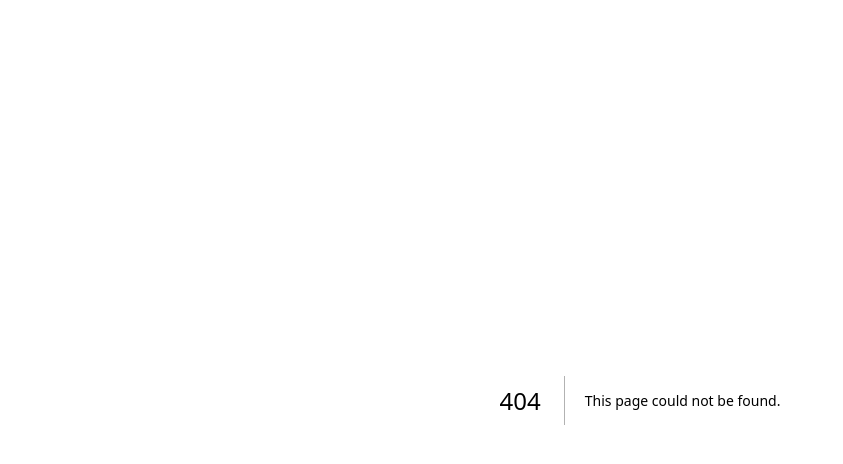
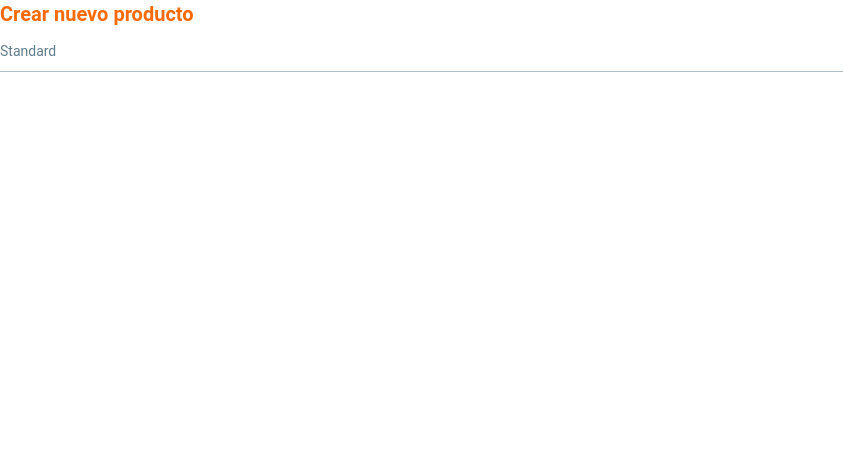
Before and after one commit to deep-skill/deep-pharma-web, a Next.js app: page /create-product in a window 1280 px wide. Before the commit this address had no page. Shown: the top 464 px of the page, without its empty margins (0-843 px from the left). Built offline with nearby package versions, Linux system fonts and the light colour scheme.

Commit message:
add: create-product starting screen

```diff
--- /dev/null
+++ b/app/create-product/page.tsx
@@ -0,0 +1,20 @@
+import React from 'react';
+
+const page = () => {
+  return (
+    <section>
+      <h1 className="text-xl font-bold text-orange">Crear nuevo producto</h1>
+      <div className="relative h-11 w-full min-w-[200px]">
+        <input
+          placeholder="placeholder"
+          className="peer h-full w-full border-b border-blue-gray-200 bg-transparent pt-4 pb-1.5 font-sans text-sm font-normal text-blue-gray-700 outline outline-0 transition-all placeholder-shown:border-blue-gray-200 focus:border-gray-500 focus:outline-0 disabled:border-0 disabled:bg-blue-gray-50 placeholder:opacity-0 focus:placeholder:opacity-100"
+        />
+        <label className="after:content[''] pointer-events-none absolute left-0  -top-1.5 flex h-full w-full select-none !overflow-visible truncate text-[11px] font-normal leading-tight text-gray-500 transition-all after:absolute after:-bottom-1.5 after:block after:w-full after:scale-x-0 after:border-b-2 after:border-gray-500 after:transition-transform after:duration-300 peer-placeholder-shown:text-sm peer-placeholder-shown:leading-[4.25] peer-placeholder-shown:text-blue-gray-500 peer-focus:text-[11px] peer-focus:leading-tight peer-focus:text-gray-900 peer-focus:after:scale-x-100 peer-focus:after:border-gray-900 peer-disabled:text-transparent peer-disabled:peer-placeholder-shown:text-blue-gray-500">
+          Standard
+        </label>
+      </div>
+    </section>
+  );
+};
+
+export default page;
```
